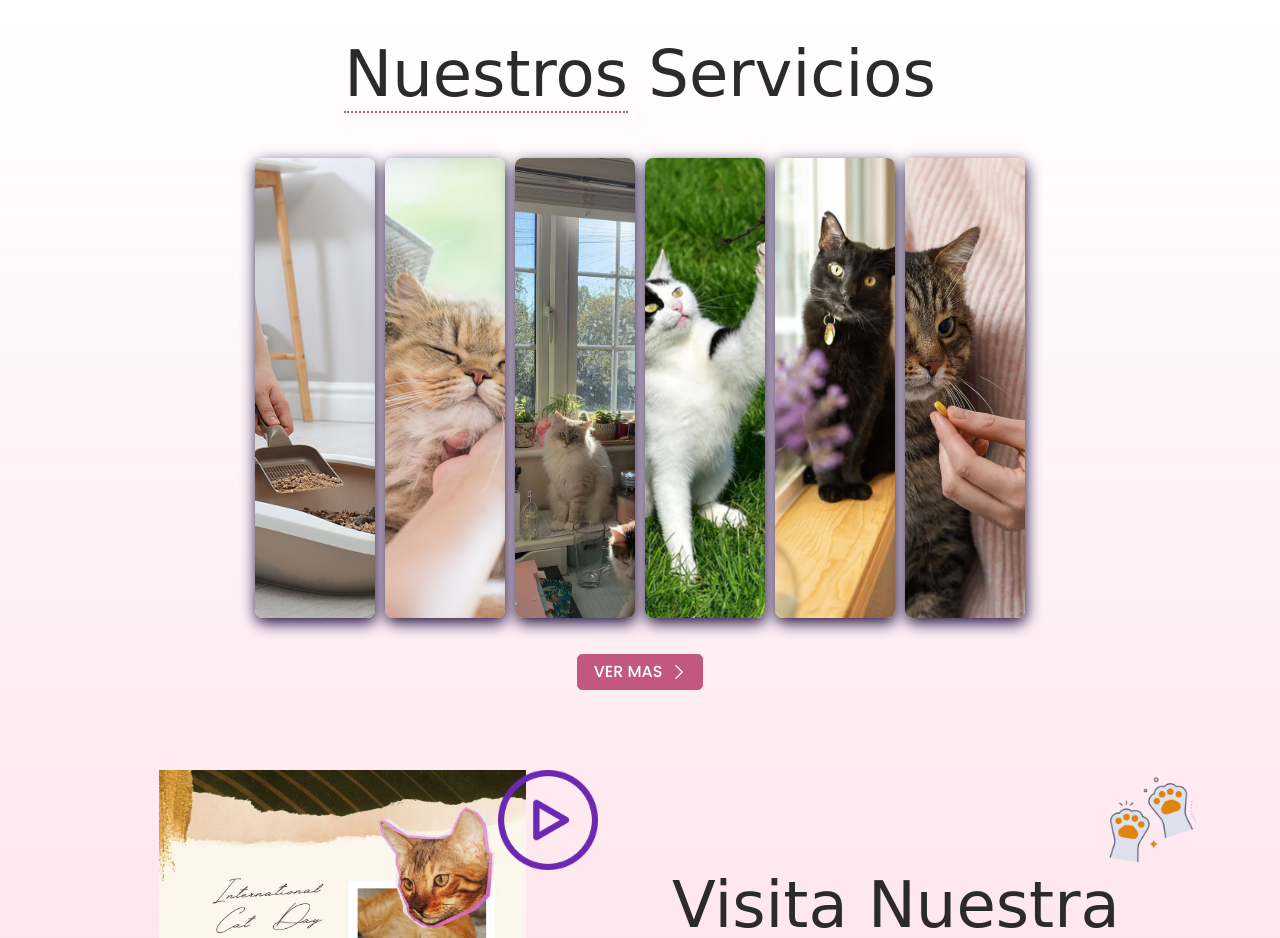
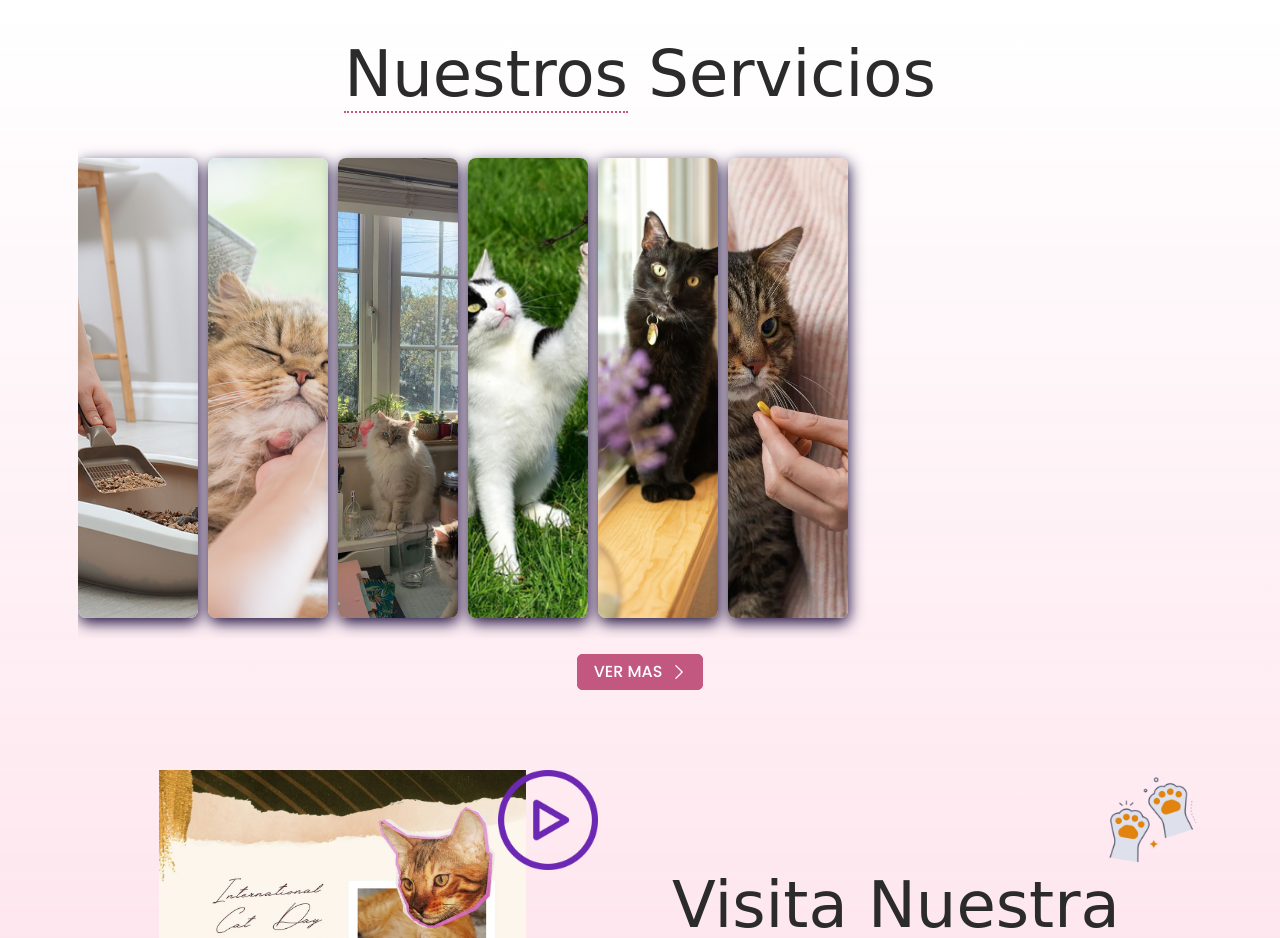
Before and after one commit to ramiddelgado/cats-demo-html, a plain HTML site: page index.html in a window 1280 px wide. Shown: the part 880-1818 px from the top of the page. Drawn offline with Linux system fonts and the light colour scheme; a web font is replaced by a local one.

Commit message:
carousel flex start - test

```diff
--- a/style.css
+++ b/style.css
@@ -725,7 +725,7 @@ h2 span {
 .carousel {
     width: 100%;
     display: flex;
-    justify-content: center;
+    justify-content: flex-start;
     height: 400px;
     gap: 10px;
     overflow-x: auto;
```
